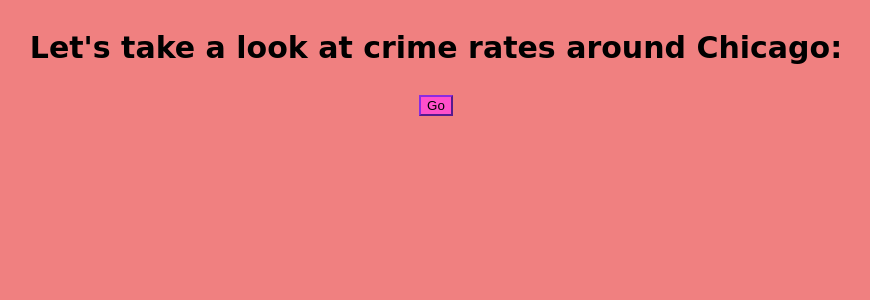
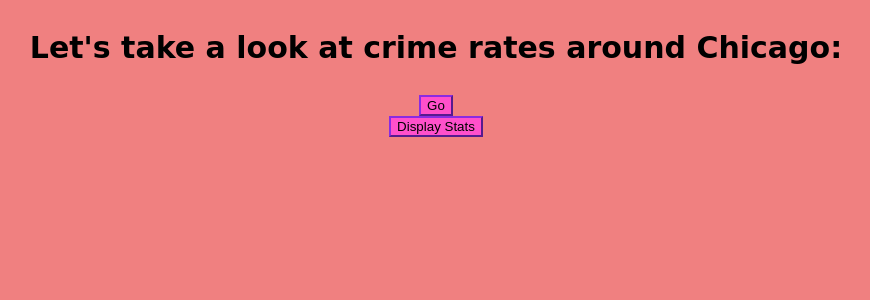
Before and after one commit to AnaghaPullela/AI_Crime_Crossroads, a Flask app: page / in a window 1280 px wide. Shown: the top 300 px of the page, without its empty margins (204-1074 px from the left). Run offline with Flask 3, Linux system fonts and the light colour scheme; parts of the project's set-up code (start-up, migrations or seed data) failed here and were passed over.

Commit message:
Displayed crimes stats

```diff
--- a/app.py
+++ b/app.py
@@ -1,5 +1,6 @@
 from flask import Flask, render_template, redirect, url_for
 from data_utils import locations
+from stats import crimes
 import os
 
 app = Flask(__name__)
@@ -17,5 +18,9 @@
 def crime_map():
     return render_template("/crime_map.html")
 
+@app.route("/stats", methods=['POST'])
+def stats():
+    return render_template("/stats.html", crimes=crimes)
+
 if __name__ == "__main__":
     app.run(debug=True)
--- /dev/null
+++ b/stats.py
@@ -0,0 +1,7 @@
+from data_utils import data
+
+crimes = []
+
+for item in data:
+    if (item[' PRIMARY DESCRIPTION'] not in crimes):
+        crimes.append(item[' PRIMARY DESCRIPTION'])
--- a/templates/home.html
+++ b/templates/home.html
@@ -12,5 +12,8 @@
     <form action="{{url_for('crime_map')}}" method="POST">
       <button type="submit">Go</button>
     </form>
+    <form action="{{url_for('stats')}}" method="POST">
+      <button type="submit">Display Stats</button>
+    </form>
   </body>
 </html>
```
Also changed, not shown: templates/stats.html (added, +11 -0 lines).
